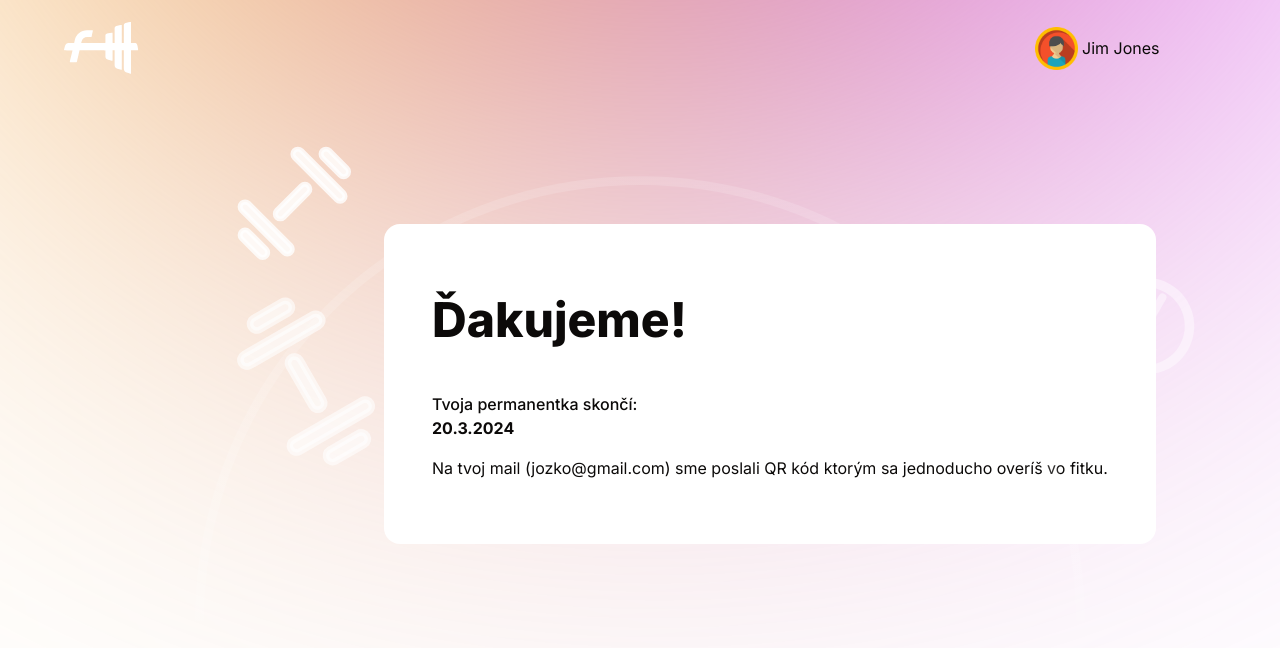
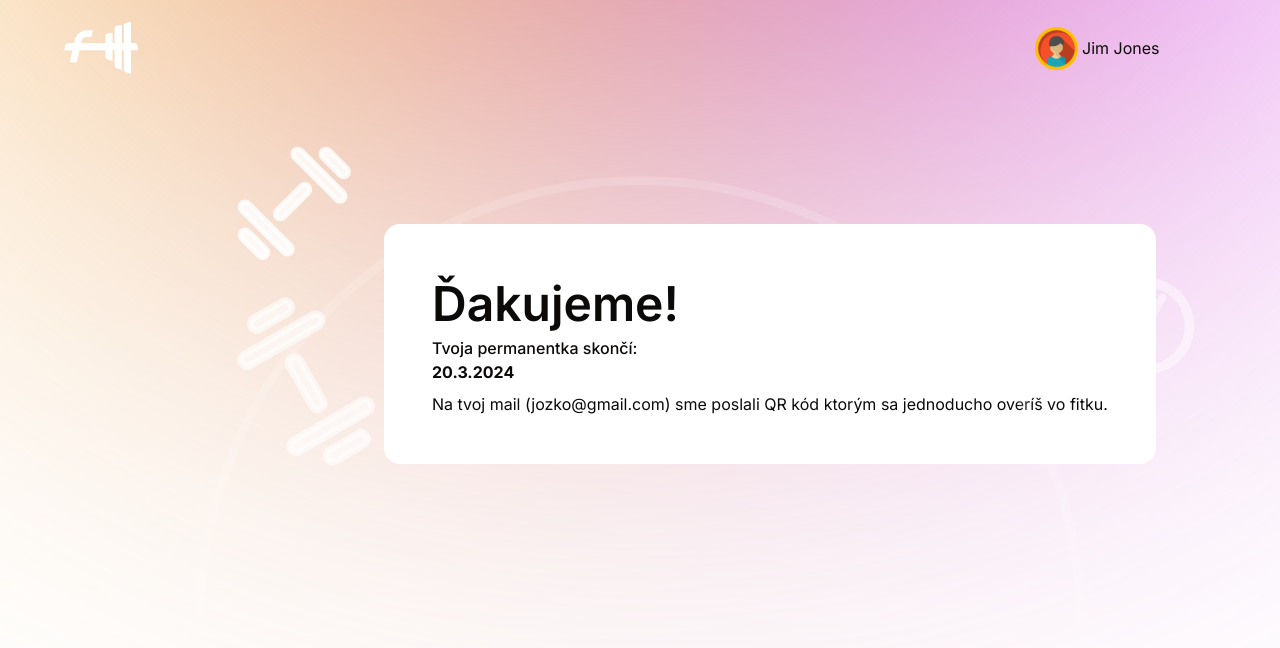
Before and after one commit to allomik69/Fitka-2024, a Next.js app: page /thank-you in a window 1280 px wide. Shown: the top 648 px of the page. Built offline with nearby package versions, Linux system fonts and the light colour scheme.

Commit message:
kormjor R;K
rp er

```diff
--- a/src/app/thank-you/page.tsx
+++ b/src/app/thank-you/page.tsx
@@ -71,14 +71,14 @@ export default function ThankYo() {
 
         </div>
 
-        <div className="absolute bg-white py-16 px-12 mt-56 ml-96  items-center rounded-lg ">
+        <div className="absolute bg-white py-12 px-12 mt-56 ml-96  items-center rounded-lg ">
 
 
-                <p className="font-extrabold mt-2 text-5xl">
+                <p className="font-semibold mt-2 text-5xl">
                         Ďakujeme!
                     </p>
 
-                    <p className="font-medium mt-12 text-1xl">
+                    <p className="font-medium mt-2 text-1xl">
                     Tvoja permanentka skončí:
                     </p>
 
@@ -86,7 +86,7 @@ export default function ThankYo() {
                         20.3.2024
                     </p>
 
-                    <p className="mt-4">
+                    <p className="mt-2">
                     Na tvoj mail (jozko@gmail.com) sme poslali QR kód ktorým sa jednoducho overíš vo fitku.
                     </p>
 
```
